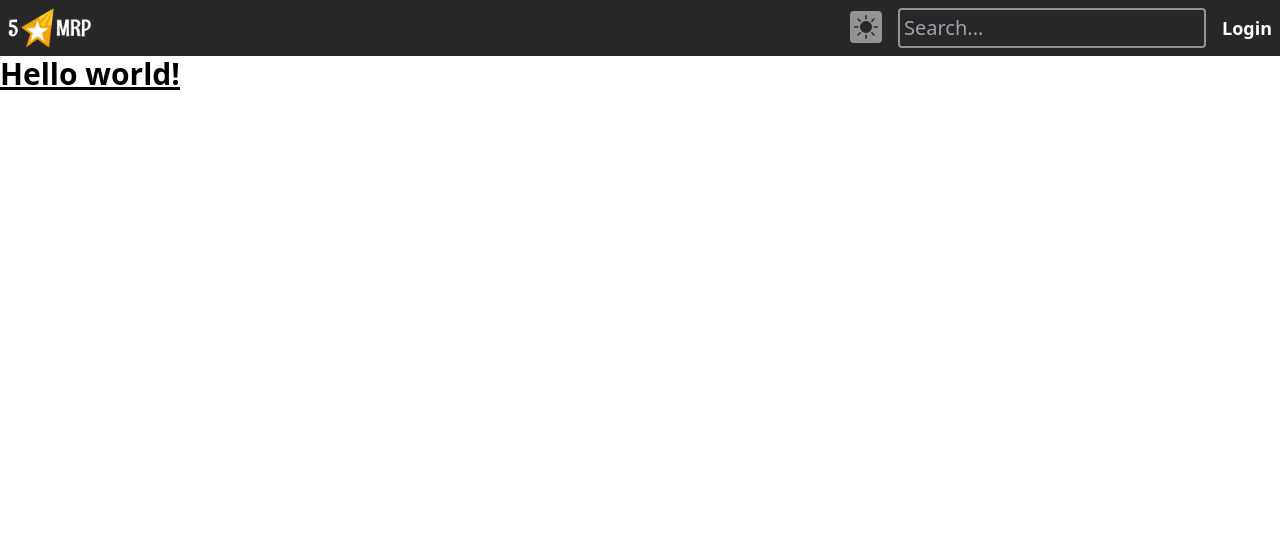
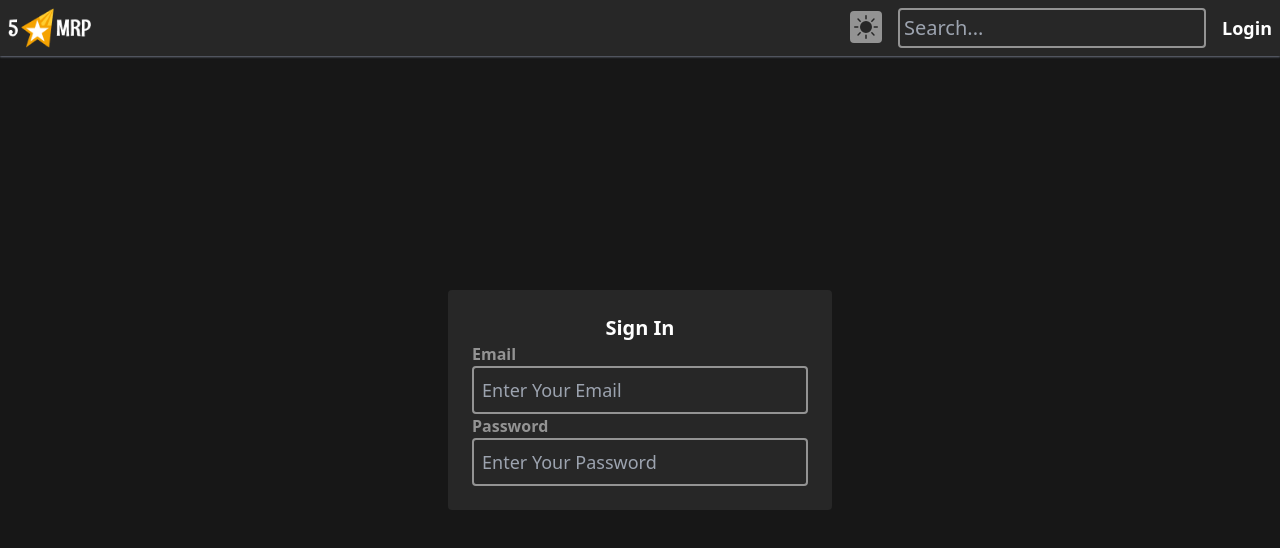
Before and after one commit to Awais512/ReviewApp, a React (Create React App) app: page / in a window 1280 px wide. Shown: the top 548 px of the page. Built offline with nearby package versions, Linux system fonts and the light colour scheme; the HTML template or start-up script is replaced by a standard one.

Commit message:
Sign in form

```diff
--- a/src/App.js
+++ b/src/App.js
@@ -1,11 +1,11 @@
-import { Navbar } from './components';
+import { Navbar, Signin } from './components';
 
 function App() {
   return (
-    <div>
+    <>
       <Navbar />
-      <h1 className='text-3xl font-bold underline'>Hello world!</h1>
-    </div>
+      <Signin />
+    </>
   );
 }
 
--- /dev/null
+++ b/src/components/Container.jsx
@@ -0,0 +1,9 @@
+import React from 'react';
+
+const Container = ({ children, className }) => {
+  return (
+    <div className={'max-w-screen-xl mx-auto ' + className}>{children}</div>
+  );
+};
+
+export default Container;
--- a/src/components/Navbar.jsx
+++ b/src/components/Navbar.jsx
@@ -1,12 +1,13 @@
 import React from 'react';
 import { BsFillSunFill } from 'react-icons/bs';
+import Container from './Container';
 const logo = './logo.png';
 
 const Navbar = () => {
   console.log(logo);
   return (
-    <div className='bg-secondary'>
-      <div className='text-white p-2 max-w-screen-xl mx-auto '>
+    <div className='bg-secondary shadow-sm shadow-gray-500'>
+      <Container className='p-2'>
         <div className='flex justify-between items-center'>
           <img className='h-10' src={logo} alt='' />
           <ul className='flex space-x-4 items-center'>
@@ -25,7 +26,7 @@
             <li className='text-white font-semibold text-lg'>Login</li>
           </ul>
         </div>
-      </div>
+      </Container>
     </div>
   );
 };
--- /dev/null
+++ b/src/components/Signin.jsx
@@ -0,0 +1,43 @@
+import React from 'react';
+import Container from './Container';
+const Signin = () => {
+  return (
+    <div className='fixed inset-0 bg-primary -z-20 flex justify-center items-center'>
+      <Container>
+        <form className='bg-secondary rounded p-6 w-96'>
+          <h1 className='text-xl text-white font-semibold text-center'>
+            Sign In
+          </h1>
+          <div className='flex flex-col-reverse'>
+            <input
+              id='password'
+              type='password'
+              className='bg-transparent rounded border-2 border-dark-subtle focus:bg-primary w-full text-lg outline-none focus:border-white text-white p-2 peer transition'
+              placeholder='Enter Your Password'
+            />
+            <label
+              className='font-semibold text-dark-subtle peer-focus:text-white transition self-start'
+              htmlFor='password'
+            >
+              Password
+            </label>
+            <input
+              id='email'
+              type='text'
+              className='bg-transparent rounded border-2 border-dark-subtle focus:bg-primary w-full text-lg outline-none focus:border-white text-white p-2 peer transition'
+              placeholder='Enter Your Email'
+            />
+            <label
+              className='font-semibold text-dark-subtle peer-focus:text-white transition self-start'
+              htmlFor='email'
+            >
+              Email
+            </label>
+          </div>
+        </form>
+      </Container>
+    </div>
+  );
+};
+
+export default Signin;
--- a/src/components/index.js
+++ b/src/components/index.js
@@ -1 +1,2 @@
 export { default as Navbar } from './Navbar';
+export { default as Signin } from './Signin';
```
